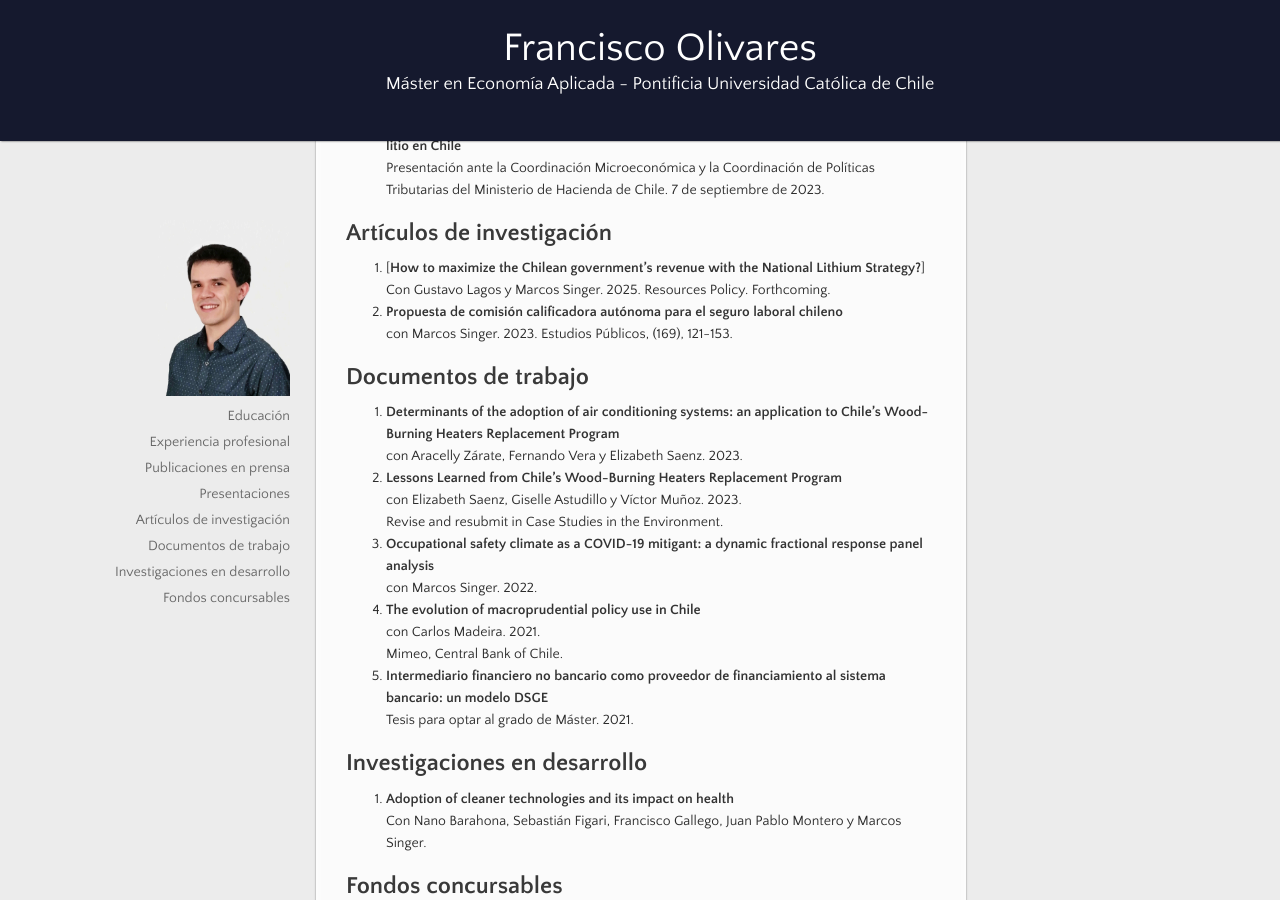
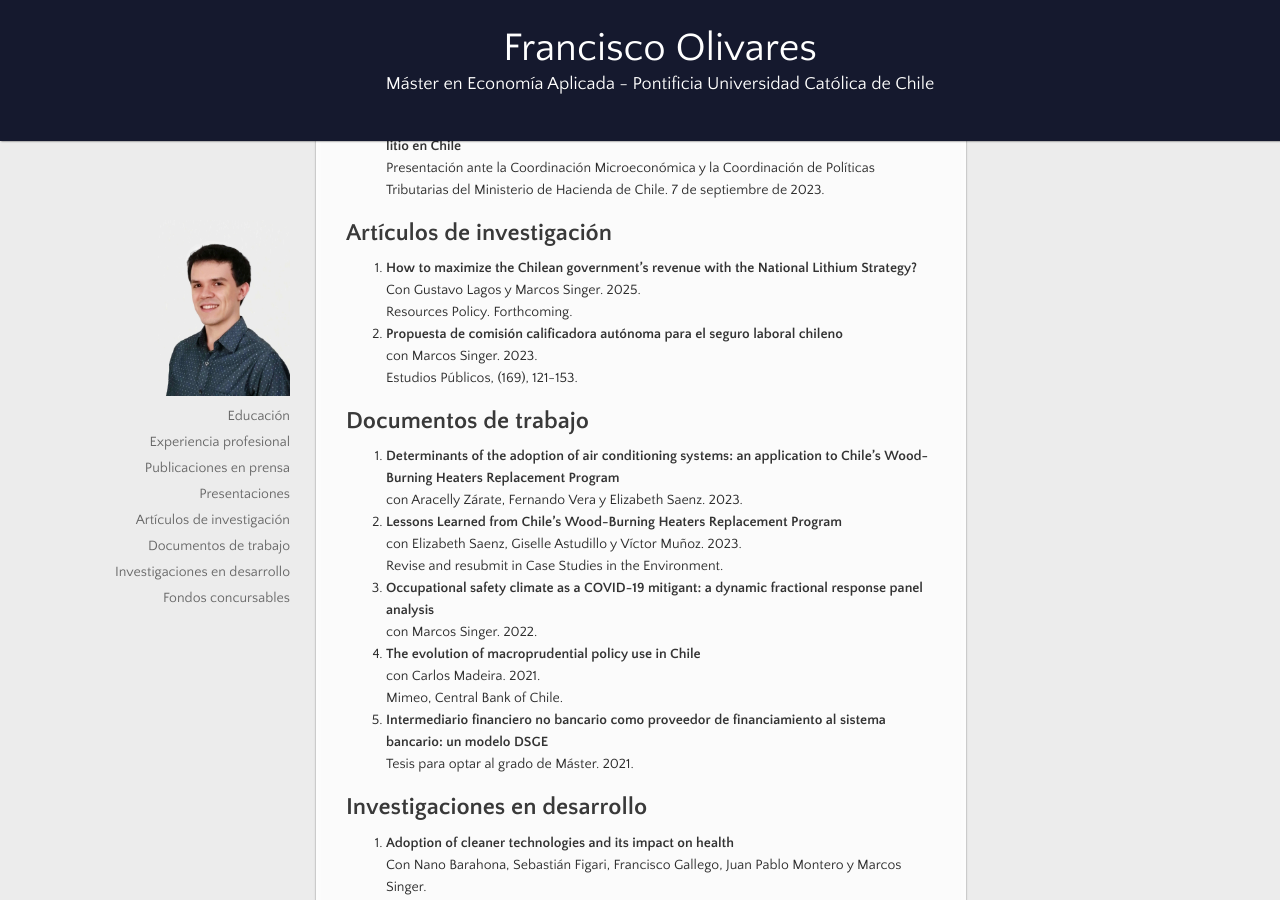
Before and after one commit to fco-olivares/fco-olivares.github.io, a Jekyll site: the page built from index.md, in a window 1280 px wide and 900 px high, scrolled down 2140 px. Built offline with Jekyll 4.4.1, drawn with Linux system fonts in a browser that asks for light colours; our own code applies the rules of GitHub Pages for plain Markdown files.

```diff
--- a/index.md
+++ b/index.md
@@ -76,7 +76,7 @@ Presentación ante el Comité del Litio y Salares del Gobierno de Chile. 2 de oc
 Presentación ante la Coordinación Microeconómica y la Coordinación de Políticas Tributarias del Ministerio de Hacienda de Chile. 7 de septiembre de 2023.
 
 ## Artículos de investigación
-1. [**How to maximize the Chilean government's revenue with the National Lithium Strategy?**]
+1. **How to maximize the Chilean government's revenue with the National Lithium Strategy?**
 Con Gustavo Lagos y Marcos Singer. 2025.
 Resources Policy. Forthcoming.
 2. [**Propuesta de comisión calificadora autónoma para el seguro laboral chileno**](https://doi.org/10.38178/07183089/2154220112)
```
